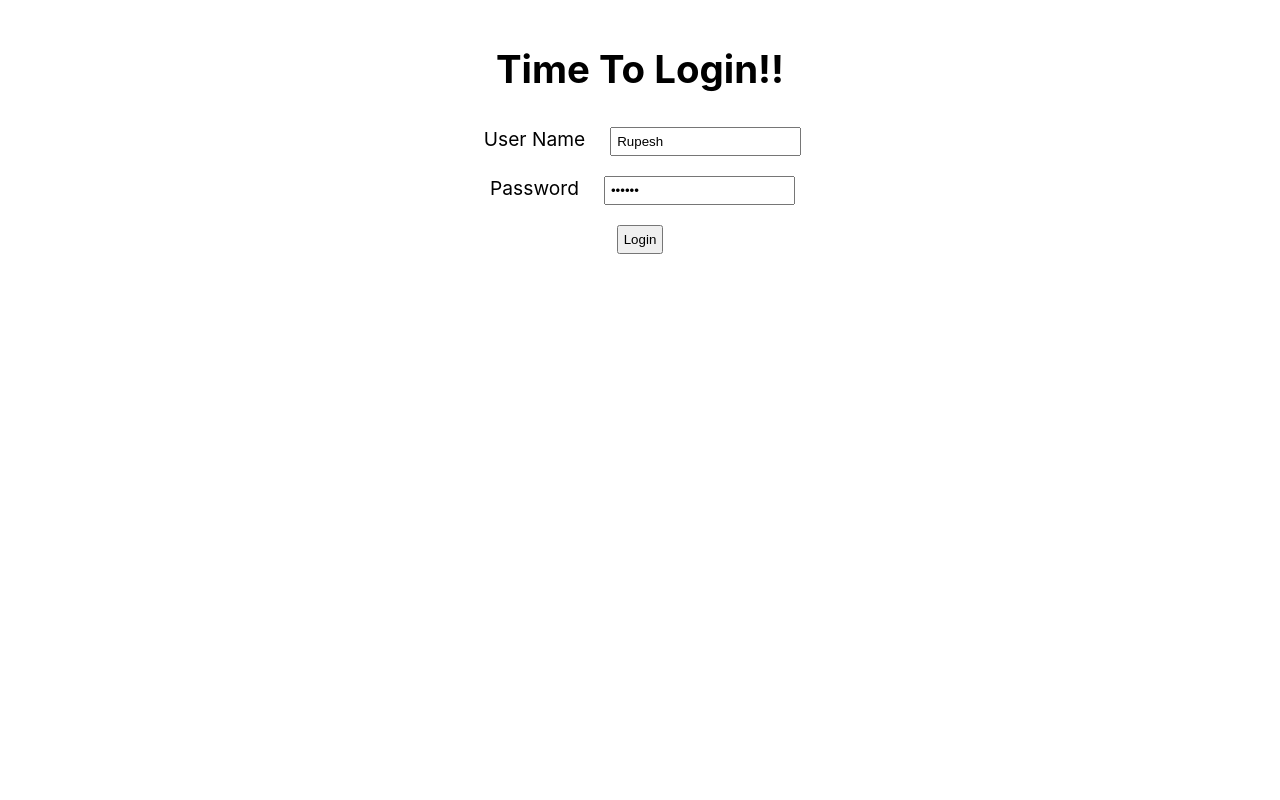
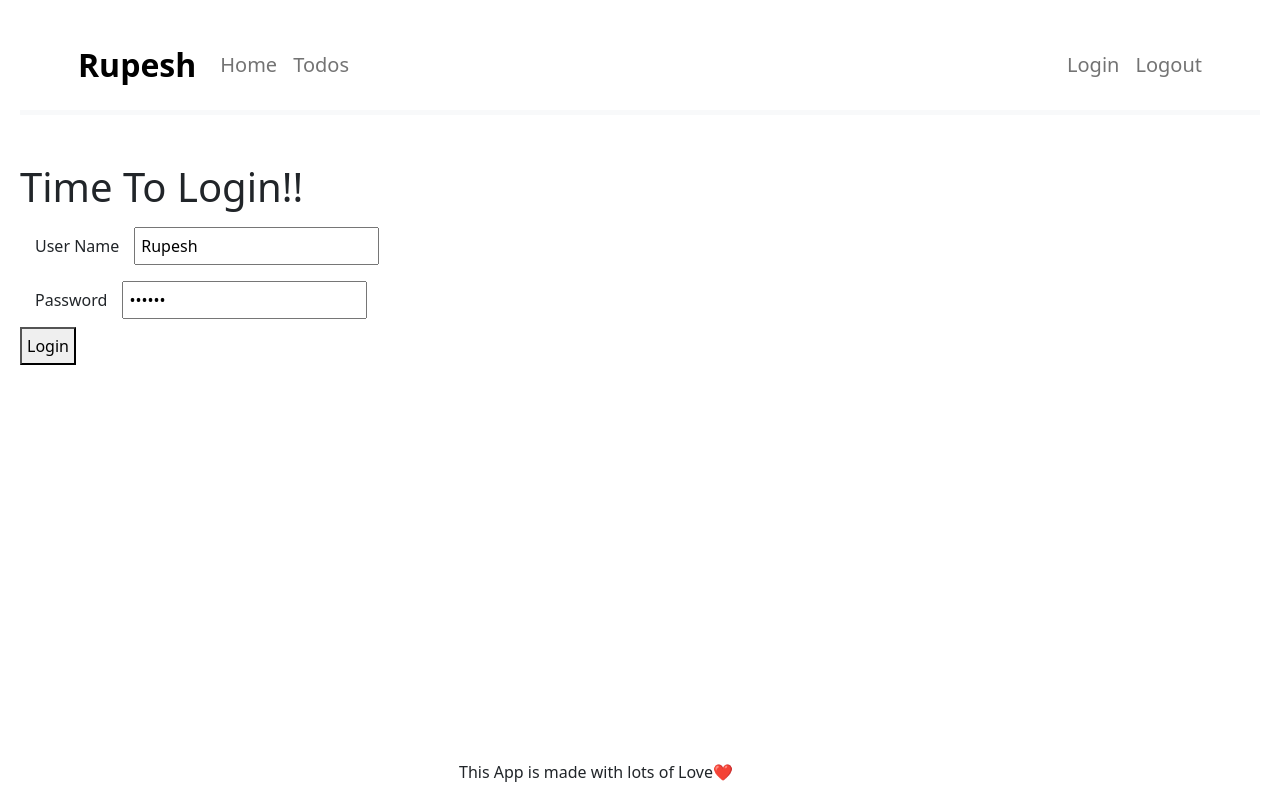
Before and after one commit to Rupesh1904/Full_Stack_todo-app, a React (Create React App) app: page / in a window 1280 px wide. Built offline with nearby package versions, Linux system fonts and the light colour scheme.

Commit message:
Made Few Changes and Added few more components

```diff
--- a/package.json
+++ b/package.json
@@ -6,6 +6,7 @@
     "@testing-library/jest-dom": "^5.16.5",
     "@testing-library/react": "^13.4.0",
     "@testing-library/user-event": "^13.5.0",
+    "bootstrap": "^5.2.3",
     "react": "^18.2.0",
     "react-dom": "^18.2.0",
     "react-router-dom": "^6.11.2",
--- /dev/null
+++ b/src/Components/ErrorComponent.jsx
@@ -0,0 +1,10 @@
+export default function ErrorComponent(){
+    return(
+        <div className="Error">
+            <h1>We are working really hard!!!</h1>
+            <div>
+                Page Not Found !!!! Error 404!!!
+            </div>
+        </div>
+    )
+}
--- /dev/null
+++ b/src/Components/FooterComponent.jsx
@@ -0,0 +1,10 @@
+
+export default function FooterComponent(){
+    return(
+        <footer>
+            <div className="container">
+             This App is made with lots of Love❤️
+             </div>
+        </footer>
+    )
+}
--- /dev/null
+++ b/src/Components/HeaderComponent.jsx
@@ -0,0 +1,26 @@
+import {Link} from 'react-router-dom'
+export default function HeaderComponent(){
+    return(
+        <header className="border-bottom border-light border-5 mb-5 p-2">
+        <div className="container">
+            <div className="row">
+                <nav className="navbar navbar-expand-lg">
+                    <a className="navbar-brand ms-2 fs-2 fw-bold text-black" href="https://github.com/Rupesh1904">Rupesh</a>
+                    <div className="collapse navbar-collapse">
+                        <ul className="navbar-nav">
+                            <li className="nav-item fs-5"><Link className="nav-link" to="/Welcome/rupesh">Home</Link></li>
+                            <li className="nav-item fs-5"><Link className="nav-link" to="/todos">Todos</Link></li>
+                        </ul>
+                    </div>
+                    <ul className="navbar-nav">
+                        <li className="nav-item fs-5"><Link className="nav-link" to="/login">Login</Link></li>
+                        <li className="nav-item fs-5"><Link className="nav-link" to="/logout">Logout</Link></li>
+                    </ul>
+                </nav>
+            </div>
+        </div>
+    </header>
+
+
+    )
+}
--- /dev/null
+++ b/src/Components/LoginComponent.jsx
@@ -0,0 +1,50 @@
+import {useNavigate} from 'react-router-dom'
+import { useState } from 'react';
+export default function LoginComponent(){
+
+    const [password, setPassword]= useState("Rupesh")
+    const[username, setUserName]=useState("Rupesh");
+    const[showSuccessMessage,setShowSuccessMessage]=useState(false)
+    const[showErrorMessage,setShowErrorMessage]=useState(false)
+    const navigate = useNavigate()
+
+    function handleUserNameChange(event){
+        setUserName(event.target.value);
+    }
+    function handlePasswordChange(event){
+        setPassword(event.target.value);
+    }
+    function handleSubmit(){
+        if(username==="Rupesh" &&password==="Rupesh" ){
+           setShowSuccessMessage(true)
+           setShowErrorMessage(false)
+           navigate(`/welcome/${username}`)
+        }
+        else {
+            setShowSuccessMessage(false)
+             setShowErrorMessage(true)
+        }
+    }
+
+    return(
+        <div className="Login">
+            <h1>Time To Login!!</h1>
+            {showSuccessMessage &&  <div>Successfully Authenticated</div>}
+            {showErrorMessage && <div>Authentication Failed! Please Check your Credentials!</div>}
+            <div className='Message'>{showSuccessMessage}</div>
+            <div className="LoginForm">
+                <div>
+                    <label >User Name</label>
+                    <input type="text" name="Username" value={username} onChange={handleUserNameChange}/>
+                </div>
+                <div>
+                    <label >Password</label>
+                    <input type="password" name="Password" value={password} onChange={handlePasswordChange} />
+                </div>
+                <div>
+                    <button type="submit" name="Login" onClick={handleSubmit}>Login</button>
+                </div>
+            </div>
+        </div>
+    )
+}
--- /dev/null
+++ b/src/Components/LogoutComponent.jsx
@@ -0,0 +1,8 @@
+export default function LogoutComponent(){
+    return(
+        <div className="logout">
+           <h1>You have been Successfully Logged Out!</h1>
+           <h2>Come Back soon </h2>
+        </div>
+    )
+}
--- a/src/Components/ToDoApp.css
+++ b/src/Components/ToDoApp.css
@@ -2,3 +2,10 @@ label,input,button{
     margin: 10px;
     padding: 5px;
 }
+footer{
+    bottom: 0%;
+    position: absolute;
+    height: 40px;
+    width: 90%;
+    text-align-last: center;
+}
--- a/src/Components/ToDoApp.jsx
+++ b/src/Components/ToDoApp.jsx
@@ -1,127 +1,31 @@
 import { useState } from 'react'
-import {BrowserRouter, Routes, Route,useNavigate,Params, useParams} from 'react-router-dom'
+import {BrowserRouter, Routes, Route,useNavigate,Params, useParams,Link} from 'react-router-dom'
 import './ToDoApp.css'
+import LogoutComponent from './LogoutComponent'
+import FooterComponent from './FooterComponent'
+import ErrorComponent from './ErrorComponent'
+import WelcomeComponent from './WelcomeComponent'
+import HeaderComponent from './HeaderComponent'
+import TodoListComponent from './ToDoListComponent'
+import LoginComponent from './LoginComponent'
 
 export default function ToDoApp(){
 
     return (
         <div>
             <BrowserRouter>
+            <HeaderComponent/>
                 <Routes>
                     <Route path='/' element={<LoginComponent/>} ></Route>
                     <Route path='/Login' element={<LoginComponent/>} ></Route>
                     <Route path='/Welcome/:username' element={<WelcomeComponent/>} ></Route>
                     <Route path='/todos' element={<TodoListComponent/>} ></Route>
+                    <Route path='/logout'element={<LogoutComponent/>}/>
                     <Route path='*' element={<ErrorComponent/>} ></Route>
                 </Routes>
             </BrowserRouter>
+            <FooterComponent/>
 
         </div>
     )
 }
-function LoginComponent(){
-
-    const [password, setPassword]= useState("Rupesh")
-    const[username, setUserName]=useState("Rupesh");
-    const[showSuccessMessage,setShowSuccessMessage]=useState(false)
-    const[showErrorMessage,setShowErrorMessage]=useState(false)
-    const navigate = useNavigate()
-
-    function handleUserNameChange(event){
-        setUserName(event.target.value);
-    }
-    function handlePasswordChange(event){
-        setPassword(event.target.value);
-    }
-    function handleSubmit(){
-        if(username==="Rupesh" &&password==="Rupesh" ){
-           setShowSuccessMessage(true)
-           setShowErrorMessage(false)
-           navigate(`/welcome/${username}`)
-        }
-        else {
-            setShowSuccessMessage(false)
-             setShowErrorMessage(true)
-        }
-    }
-
-    return(
-        <div className="Login">
-            <h1>Time To Login!!</h1>
-            {showSuccessMessage &&  <div>Successfully Authenticated</div>}
-            {showErrorMessage && <div>Authentication Failed! Please Check your Credentials!</div>}
-            <div className='Message'>{showSuccessMessage}</div>
-            <div className="LoginForm">
-                <div>
-                    <label >User Name</label>
-                    <input type="text" name="Username" value={username} onChange={handleUserNameChange}/>
-                </div>
-                <div>
-                    <label >Password</label>
-                    <input type="password" name="Password" value={password} onChange={handlePasswordChange} />
-                </div>
-                <div>
-                    <button type="submit" name="Login" onClick={handleSubmit}>Login</button>
-                </div>
-            </div>
-        </div>
-    )
-}
-
-function WelcomeComponent(){
-    const {username}= useParams()
-    return(
-        <div className="Welcome">
-            <h1>Welcome to ToDo Management Application {username}</h1>
-            <div>
-                Created using React and Spring Boot!!!
-            </div>
-        </div>
-    )
-}
-function ErrorComponent(){
-    return(
-        <div className="Error">
-            <h1>We are working really hard!!!</h1>
-            <div>
-                Page Not Found !!!! Error 404!!!
-            </div>
-        </div>
-    )
-}
-function TodoListComponent(){
-    const todos=[
-                    {id:1, description:"Learn AWS"},
-                    {id:2, description:"Learn Full Stack"},
-                    {id:3, description:"Learn Azure"}
-                ]
-    return(
-        <div className="ListTodosComponent">
-            <h1>Here is the List of your Todos</h1>
-            <div>
-                <table>
-                    <thead>
-                        <tr>
-                            <td>Id</td>
-                            <td>Description</td>
-                        </tr>
-
-                    </thead>
-                    <tbody>
-                        {
-                            todos.map(
-                                todo=>(
-                                    <tr key={todo.id}>
-                                        <td>{todo.id}</td>
-                                         <td>{todo.description}</td>
-                                    </tr>
-                                )
-                            )
-                        }
-
-                    </tbody>
-                </table>
-            </div>
-        </div>
-    )
-}
--- /dev/null
+++ b/src/Components/ToDoListComponent.jsx
@@ -0,0 +1,44 @@
+export default function TodoListComponent(){
+
+    const today= new Date()
+    const targetDate= new Date(today.getFullYear()+12, today.getMonth(),today.getDay())
+
+    const todos=[
+                    {id:1, description:"Learn AWS",done:false, targetDate:targetDate},
+                    {id:2, description:"Learn Full Stack",done:false, targetDate:targetDate},
+                    {id:3, description:"Learn Azure",done:false, targetDate:targetDate}
+                ]
+    return(
+        <div className="container">
+            <h1>Here is the List of your Todos</h1>
+            <div>
+                <table className='table'>
+                    <thead>
+                        <tr>
+                            <td>Id</td>
+                            <td>Description</td>
+                            <td>Done?</td>
+                            <td>Target</td>
+                        </tr>
+
+                    </thead>
+                    <tbody>
+                        {
+                            todos.map(
+                                todo=>(
+                                    <tr key={todo.id}>
+                                        <td>{todo.id}</td>
+                                         <td>{todo.description}</td>
+                                         <td>{todo.done.toString()}</td>
+                                         <td>{todo.targetDate.toDateString()}</td>
+                                    </tr>
+                                )
+                            )
+                        }
+
+                    </tbody>
+                </table>
+            </div>
+        </div>
+    )
+}
--- /dev/null
+++ b/src/Components/WelcomeComponent.jsx
@@ -0,0 +1,13 @@
+import { useParams,Link} from 'react-router-dom'
+export default function WelcomeComponent(){
+    const {username}= useParams()
+    return(
+        <div className="Welcome">
+            <h1>Welcome to ToDo Management Application {username}</h1>
+            <div>
+                <h2>Want To Manage Your ToDos?</h2>
+                <Link to="/todos">Todos!</Link>
+            </div>
+        </div>
+    )
+}
--- a/src/index.css
+++ b/src/index.css
@@ -1,5 +1,5 @@
+
 body {
-  text-align: center;
   margin: 20px;
   padding: 20px;
   margin: 0;
--- a/src/index.js
+++ b/src/index.js
@@ -3,7 +3,7 @@ import ReactDOM from 'react-dom/client';
 import './index.css';
 import App from './App';
 import reportWebVitals from './reportWebVitals';
-
+import 'bootstrap/dist/css/bootstrap.min.css'
 const root = ReactDOM.createRoot(document.getElementById('root'));
 root.render(
   <React.StrictMode>
```
Also changed, not shown: 1 other file (tests, documents, lock files or other folders).
